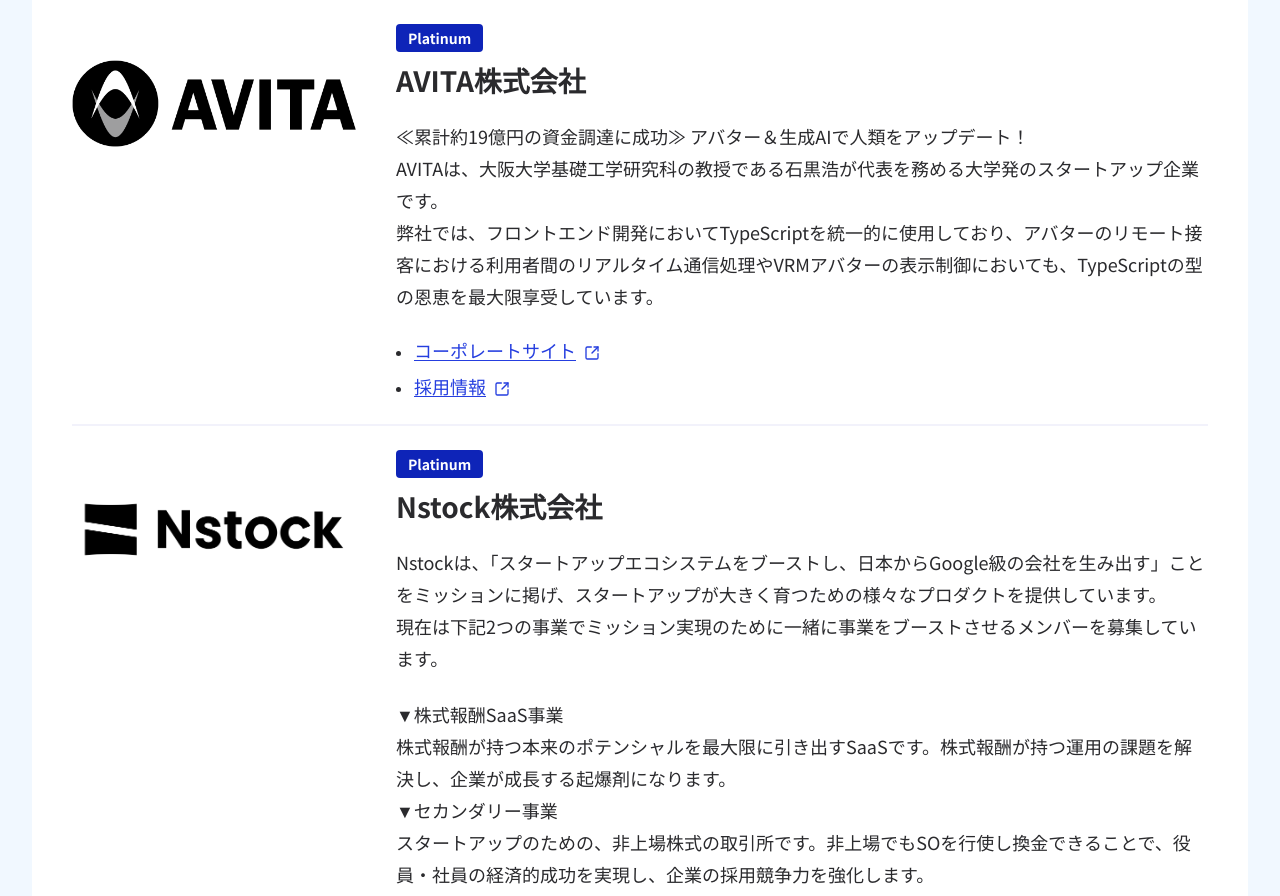
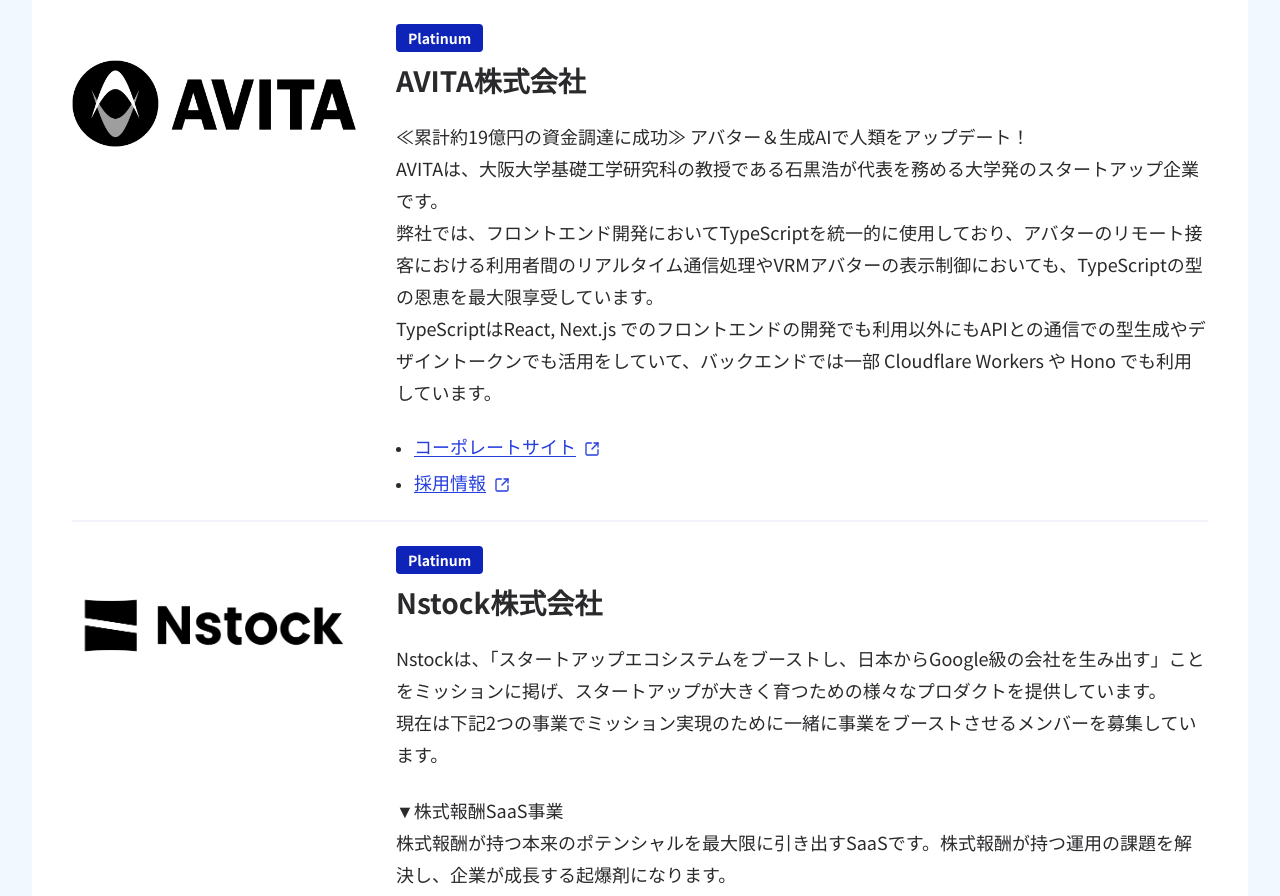
Before and after one commit to tskaigi/tskaigi2025-web-site, a Next.js app: page /wip/sponsors in a window 1280 px wide. Shown: the part 900-1796 px from the top of the page. Built offline with nearby package versions, Linux system fonts and the light colour scheme.

Commit message:
[fix] avita overview and links

```diff
--- a/src/constants/sponsorList.ts
+++ b/src/constants/sponsorList.ts
@@ -58,12 +58,13 @@
       overview: [
         `≪累計約19億円の資金調達に成功≫ アバター＆生成AIで人類をアップデート！
 AVITAは、大阪大学基礎工学研究科の教授である石黒浩が代表を務める大学発のスタートアップ企業です。
-弊社では、フロントエンド開発においてTypeScriptを統一的に使用しており、アバターのリモート接客における利用者間のリアルタイム通信処理やVRMアバターの表示制御においても、TypeScriptの型の恩恵を最大限享受しています。`,
+弊社では、フロントエンド開発においてTypeScriptを統一的に使用しており、アバターのリモート接客における利用者間のリアルタイム通信処理やVRMアバターの表示制御においても、TypeScriptの型の恩恵を最大限享受しています。
+TypeScriptはReact, Next.js でのフロントエンドの開発でも利用以外にもAPIとの通信での型生成やデザイントークンでも活用をしていて、バックエンドでは一部 Cloudflare Workers や Hono でも利用しています。`,
       ],
       links: [
         {
           title: "コーポレートサイト",
-          href: "https://avita.co.jp",
+          href: "https://avita.co.jp/?utm_source=tskaigi&utm_medium=referral&utm_campaign=2025sponsors",
         },
         {
           title: "採用情報",
```
